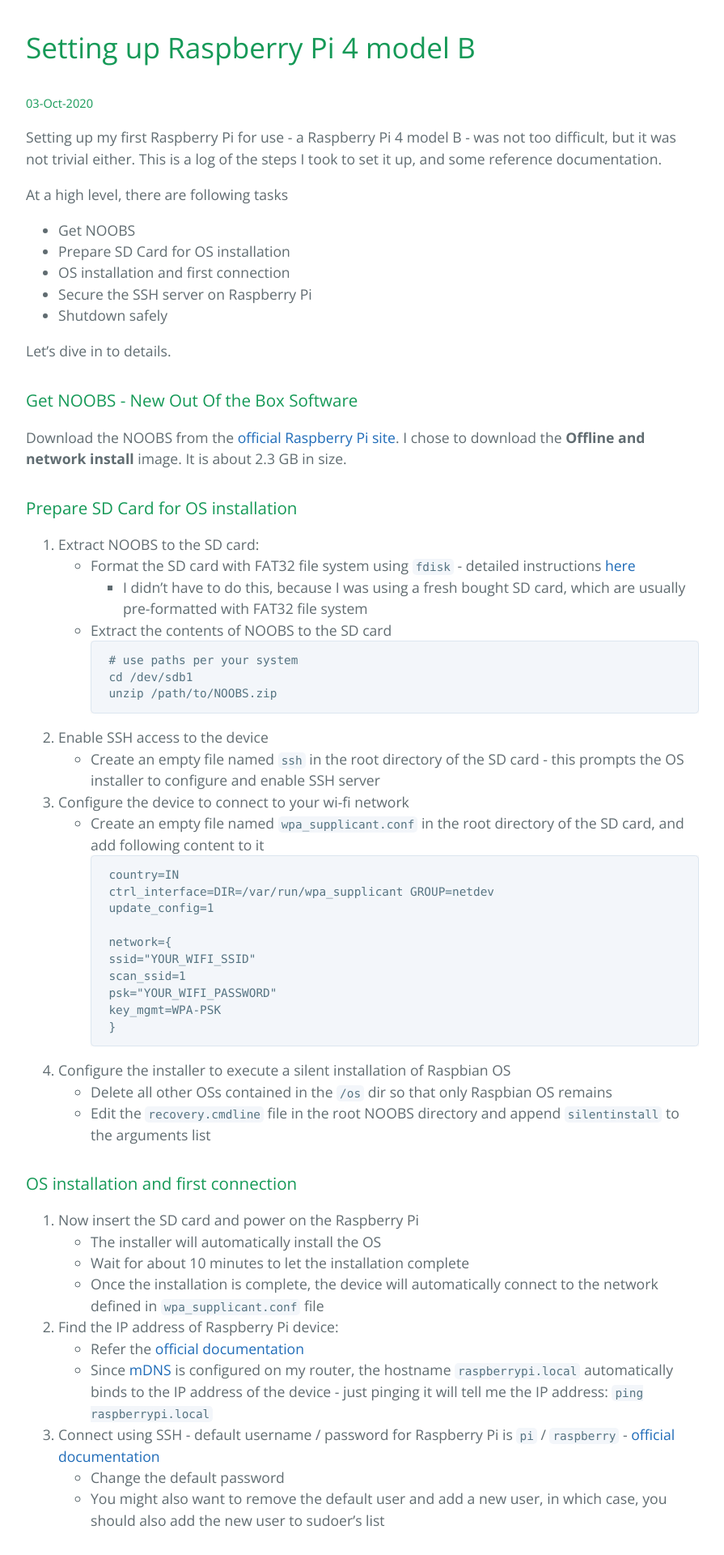
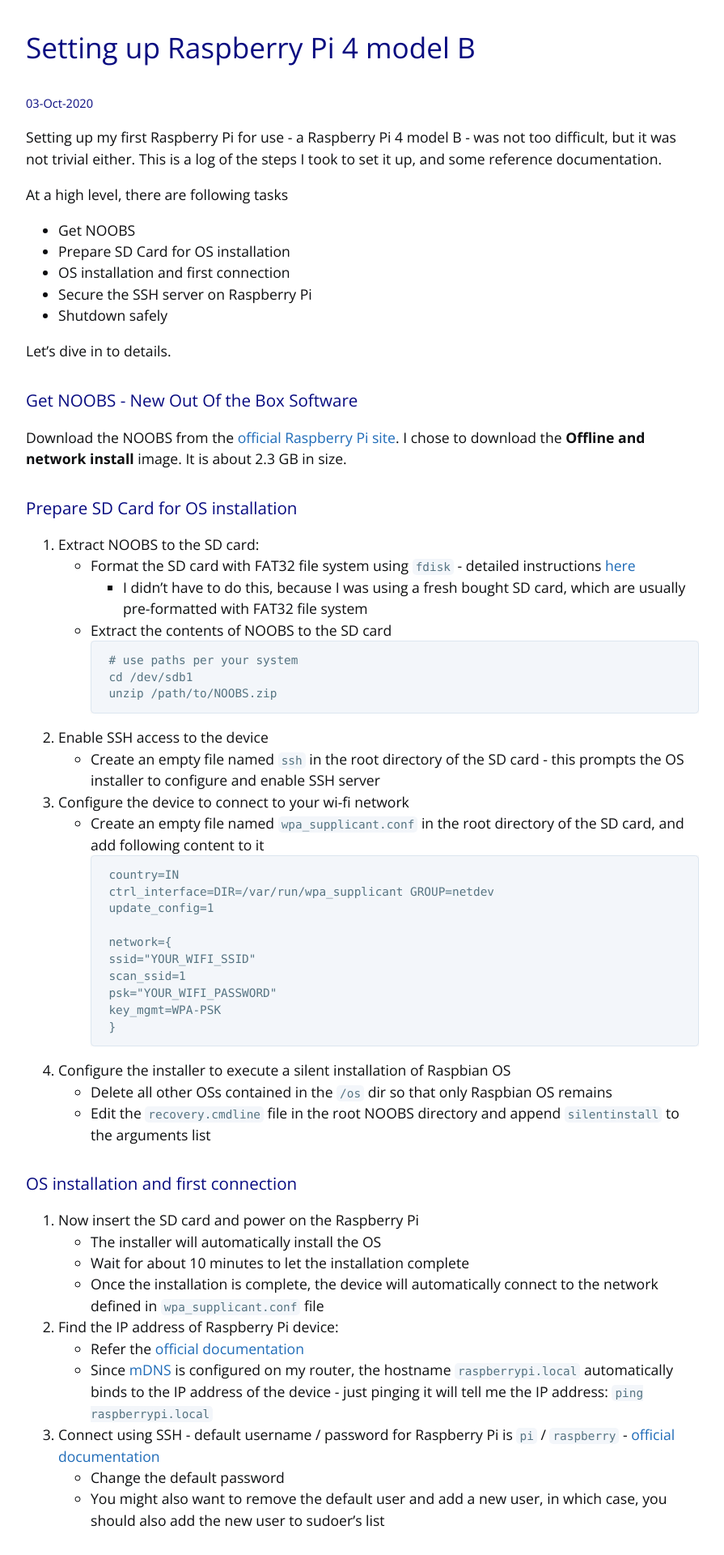
Before and after one commit to vinitjoglekar/vinitjoglekar.github.io, a Jekyll site: the page built from _pages/setup_rpi_4b.md, in a window 1280 px wide. Shown: the top 1920 px of the page at 81% size, without its empty margins (192-1087 px from the left). Built offline with Jekyll 4.4.1, drawn with Linux system fonts in a browser that asks for light colours.

Commit message:
Changed section-headings-color and body-text-color

```diff
--- a/_sass/variables.scss
+++ b/_sass/variables.scss
@@ -1,4 +1,6 @@
 /* This file was sourced from the repository https://github.com/pages-themes/cayman */
+// 21-Dec-2020
+// Changed section-headings-color and body-text-color
 
 // Breakpoints
 $large-breakpoint: 64em !default;
@@ -10,8 +12,8 @@ $header-bg-color: #159957 !default;
 $header-bg-color-secondary: #155799 !default;
 
 // Text
-$section-headings-color: #159957 !default;
-$body-text-color: #606c71 !default;
+$section-headings-color: #080b80 !default;
+$body-text-color: #0d0e10 !default;
 $body-link-color: #1e6bb8 !default;
 $blockquote-text-color: #819198 !default;
 
```
